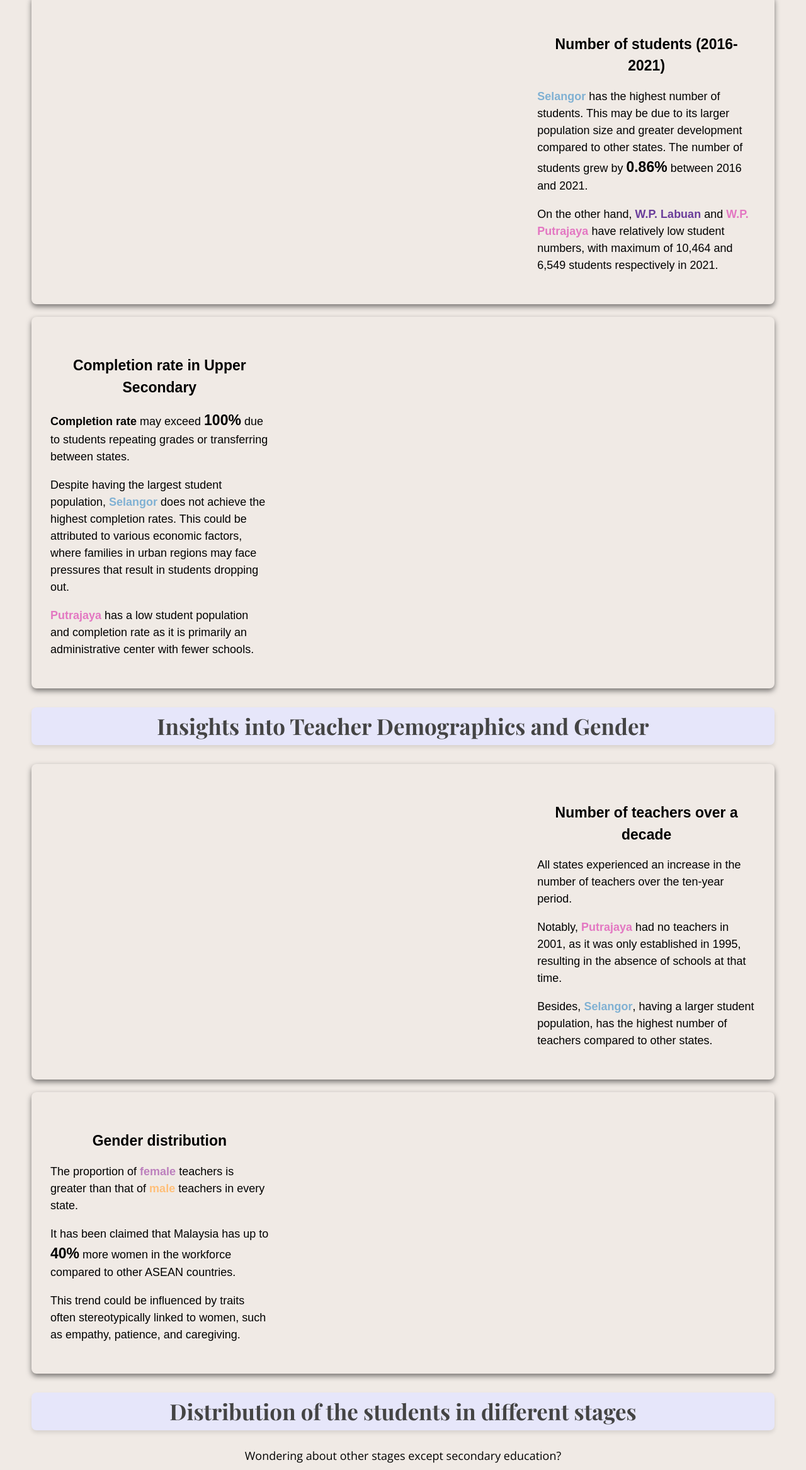
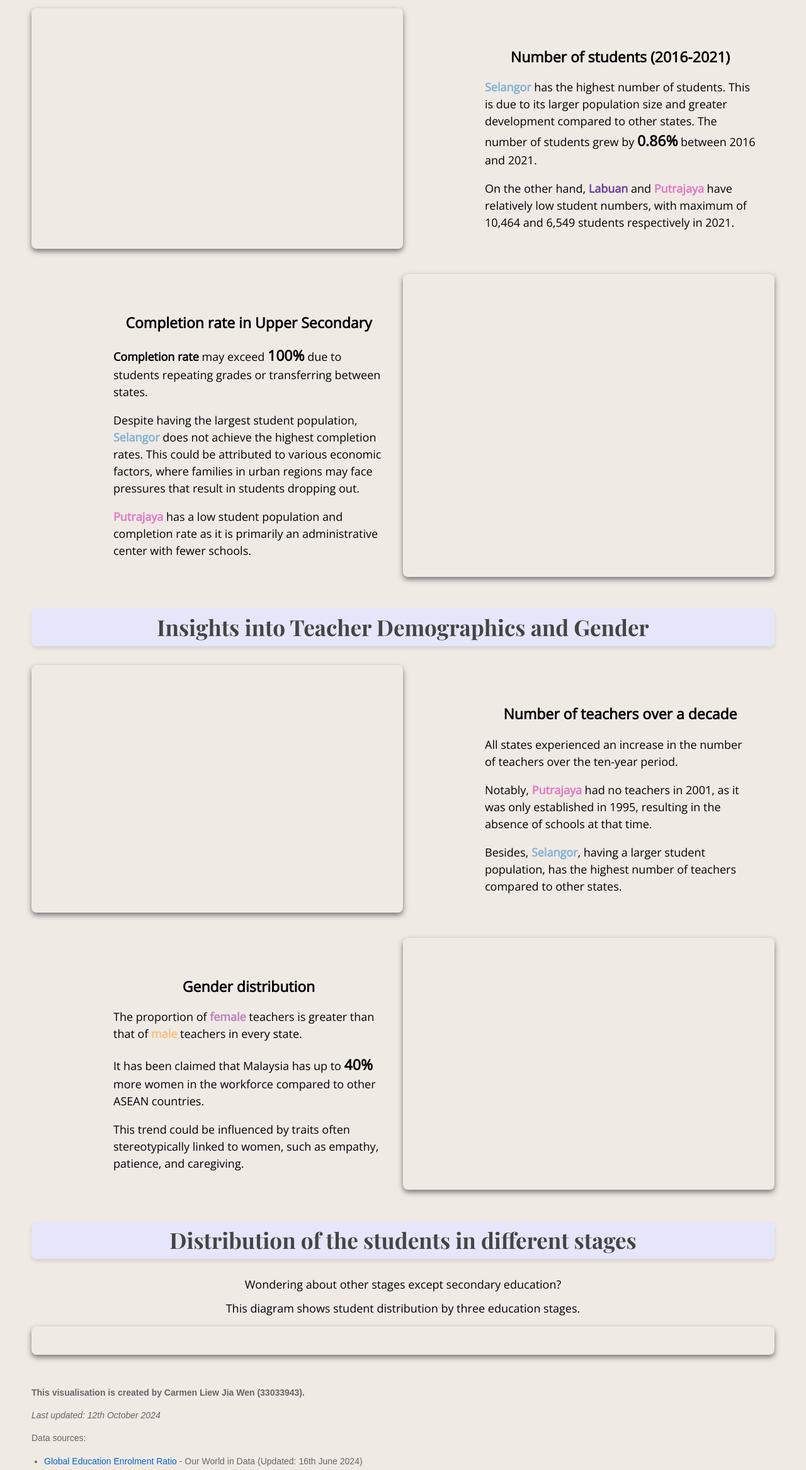
Before and after one commit to CarmenLiew/FIT3179, a plain HTML site: page Assignment2/index.html in a window 1280 px wide. Shown: the part 429-2763 px from the top of the page at 63% size. Drawn offline with nearby package versions, Linux system fonts and the light colour scheme; a script that the page names is missing.

Commit message:
Latest updated index.html

```diff
--- a/Assignment2/index.html
+++ b/Assignment2/index.html
@@ -1,8 +1,9 @@
 <!DOCTYPE html>
-<html>
-
+<html lang="en">
 <head>
-    <title>FIT3179 Assignment 2</title>
+    <meta charset="UTF-8">
+    <meta name="viewport" content="width=device-width, initial-scale=1.0">
+    <title>Secondary Education Quality in Malaysia</title>
     <!-- Import Vega & Vega-Lite (does not have to be from CDN) -->
     <script src="https://cdn.jsdelivr.net/npm/vega@5.20.2"></script>
     <script src="https://cdn.jsdelivr.net/npm/vega-lite@5.1.0"></script>
@@ -11,7 +12,6 @@
     <!-- Import pure.css -->
     <link rel="stylesheet" href="https://unpkg.com/purecss@2.0.3/build/pure-min.css"
         integrity="sha384-cg6SkqEOCV1NbJoCu11+bm0NvBRc8IYLRGXkmNrqUBfTjmMYwNKPWBTIKyw9mHNJ" crossorigin="anonymous">
-    <meta name="viewport" content="width=device-width, initial-scale=1">
 
     <!-- Google font -->
     <link rel="preconnect" href="https://fonts.googleapis.com">
@@ -25,118 +25,102 @@
 </head>
 
 <body>
-
     <div class="page">
-        <!-- Title Container -->
         <h1>Secondary Education Quality in Malaysia</h1>
 
         <div class="subtitle-container">
             <h2>Global Secondary Education Enrolment Ratio, 2021</h2>
         </div>
-        <!-- pure grid group -->
-        <div class="pure-g hover-container">
-            <div class="pure-u-1-1">
+
+        <div class="pure-g">
+            <div class="pure-u-1-1 hover-container">
                 <div id="vis1" class="vis-container centered-map"></div>
             </div>
         </div>
-        <!-- end pure grid group -->
 
-        <!-- Subtitle Container -->
         <div class="subtitle-container">
             <h2>Insights into Student Demographics and Completion Rate</h2>
         </div>
 
-        <!-- pure grid group -->
-        <div class="pure-g hover-container">
-            <div class="pure-u-2-3">
+        <div class="vis-row">
+            <div class="vis-col hover-container">
                 <div id="vis2" class="vis-container"></div>
             </div>
-            <div class="pure-u-1-3">
-                <div class="description-right">
+            <div class="vis-col">
+                <div class="description-right description-adjust">
                     <p>Number of students (2016-2021)</p>
-                    <p><span style="color: rgb(128, 177, 211); font-weight: 600;">Selangor</span> has the highest number of students. This may be due to its larger population size and greater development compared to other states. The number of students grew by <span style="font-weight: 600; font-size: 23px;">0.86%</span> between 2016 and 2021.</p>
-                    <p>On the other hand, <span style="color: rgb(106, 61, 154); font-weight: 600;">W.P. Labuan</span> and <span style="color: rgb(227, 119, 194); font-weight: 600;">W.P. Putrajaya</span> have relatively low student numbers, with maximum of 10,464 and 6,549 students respectively in 2021.</p>
+                    <p><span style="color: rgb(128, 177, 211); font-weight: 600;">Selangor</span> has the highest number of students. This is due to its larger population size and greater development compared to other states. The number of students grew by <span style="font-weight: 600; font-size: 23px;">0.86%</span> between 2016 and 2021.</p>
+                    <p>On the other hand, <span style="color: rgb(106, 61, 154); font-weight: 600;">Labuan</span> and <span style="color: rgb(227, 119, 194); font-weight: 600;"> Putrajaya</span> have relatively low student numbers, with maximum of 10,464 and 6,549 students respectively in 2021.</p>
                 </div>
             </div>
         </div>
 
-        <div class="pure-g hover-container">
-            <div class="pure-u-1-3">
-                <div class="description-left">
+        <div class="vis-row">
+            <div class="vis-col">
+                <div class="description-left description-adjust">
                     <p>Completion rate in Upper Secondary</p>
-                    <p><span style="font-weight: 600;">Completion rate</span> may exceed <span style="font-weight: 600; font-size: 23px;">100%</span> due to students repeating
-                        grades or transferring between states.</p>
-                    <p>Despite having the largest student population, <span style="color: rgb(128, 177, 211); font-weight: 600;">Selangor</span> does not achieve the highest completion rates. This could be attributed to various economic factors, where families in urban regions may face pressures that result in students dropping out. </p>
-                    <p><span style="color: rgb(227, 119, 194); font-weight: 600;">Putrajaya</span> has a low student
-                        population and completion rate as it is primarily an administrative center with fewer schools.
-                    </p>
+                    <p><span style="font-weight: 600;">Completion rate</span> may exceed <span style="font-weight: 600; font-size: 23px;">100%</span> due to students repeating grades or transferring between states.</p>
+                    <p>Despite having the largest student population, <span style="color: rgb(128, 177, 211); font-weight: 600;">Selangor</span> does not achieve the highest completion rates. This could be attributed to various economic factors, where families in urban regions may face pressures that result in students dropping out.</p>
+                    <p><span style="color: rgb(227, 119, 194); font-weight: 600;">Putrajaya</span> has a low student population and completion rate as it is primarily an administrative center with fewer schools.</p>
                 </div>
             </div>
-            <div class="pure-u-2-3">
-                <div id="vis3" class="vis-container"></div>
+            <div class="vis-col hover-container">
+                <div id="vis3" class="vis-container"></div> <!-- Move vis3 to the right -->
             </div>
         </div>
-        <!-- end pure grid group -->
 
-        <!-- Subtitle Container -->
-        <div class="subtitle-container closer-subtitle">
+        <div class="subtitle-container">
             <h2>Insights into Teacher Demographics and Gender</h2>
         </div>
 
-        <!-- pure grid group -->
-        <div class="pure-g hover-container">
-            <div class="pure-u-2-3">
+        <div class="vis-row">
+            <div class="vis-col hover-container">
                 <div id="vis4" class="vis-container"></div>
             </div>
-            <div class="pure-u-1-3">
-                <div class="description-right">
+            <div class="vis-col">
+                <div class="description-right description-adjust">
                     <p>Number of teachers over a decade</p>
                     <p>All states experienced an increase in the number of teachers over the ten-year period.</p>
-                    <p>Notably, <span style="color: rgb(227, 119, 194); font-weight: 600;">Putrajaya</span> had no teachers in 2001, as it was only established in 1995, resulting in the absence of schools at that time. </p>
+                    <p>Notably, <span style="color: rgb(227, 119, 194); font-weight: 600;">Putrajaya</span> had no teachers in 2001, as it was only established in 1995, resulting in the absence of schools at that time.</p>
                     <p>Besides, <span style="color: rgb(128, 177, 211); font-weight: 600;">Selangor</span>, having a larger student population, has the highest number of teachers compared to other states.</p>
                 </div>
             </div>
         </div>
-        <!-- end pure grid group -->
 
-        <!-- pure grid group -->
-        <div class="pure-g hover-container">
-            <div class="pure-u-1-3">
-                <div class="description-left">
+        <div class="vis-row">
+            <div class="vis-col">
+                <div class="description-left description-vis5">
                     <p>Gender distribution</p>
-                <p>The proportion of <span style="color: rgb(188, 128, 189); font-weight: 600;">female</span> teachers is greater than that of <span style="color: rgb(255, 191, 121); font-weight: 600;">male</span> teachers in every state. </p>
-                <p>It has been claimed that Malaysia has up to <span style="font-weight: 600; font-size: 23px;">40%</span> more women in the workforce compared to other ASEAN countries.</p>
-                <p>This trend could be influenced by traits often stereotypically linked to women, such as empathy, patience, and caregiving.</p>
+                    <p>The proportion of <span style="color: rgb(188, 128, 189); font-weight: 600;">female</span> teachers is greater than that of <span style="color: rgb(255, 191, 121); font-weight: 600;">male</span> teachers in every state.</p>
+                    <p>It has been claimed that Malaysia has up to <span style="font-weight: 600; font-size: 23px;">40%</span> more women in the workforce compared to other ASEAN countries.</p>
+                    <p>This trend could be influenced by traits often stereotypically linked to women, such as empathy, patience, and caregiving.</p>
+                </div>
             </div>
-            </div>
-            <div class="pure-u-2-3">
+            <div class="vis-col hover-container">
                 <div id="vis5" class="vis-container"></div>
             </div>
         </div>
-        <!-- end pure grid group -->
 
-        <!-- Subtitle Container -->
         <div class="subtitle-container">
             <h2>Distribution of the students in different stages</h2>
         </div>
-        <p style="text-align: center; margin-top: 5px; font-size: 18px;">Wondering about other stages except secondary education? <p>
-        <p style="text-align: center; margin-top: 5px; font-size: 18px;">This diagram shows student distribution by three education stages. <p>
 
-        <!-- pure grid group -->
-        <div class="pure-g hover-container">
-            <div class="pure-u-1-1">
+        <p style="text-align: center; margin-top: 5px; font-size: 18px;">Wondering about other stages except secondary education?</p>
+        <p style="text-align: center; margin-top: 5px; font-size: 18px;">This diagram shows student distribution by three education stages.</p>
+
+        <div class="pure-g">
+            <div class="pure-u-1-1 hover-container">
                 <div id="vis6" class="vis-container"></div>
             </div>
         </div>
-        <!-- end pure grid group -->
 
         <div class="pure-g">
-            <div class="pure-u-1-1 small-font" style="line-height: 1.6; margin: 15px 0; font-size: 14px;">
-                <p><strong>This visualization is created by Carmen Liew Jia Wen (33033943).</strong></p>
+            <div class="pure-u-1-1 small-font">
+                <p><strong>This visualisation is created by Carmen Liew Jia Wen (33033943).</strong></p>
                 <p><em>Last updated: 12th October 2024</em></p>
                 <p>Data sources:</p>
-                <ul style="padding-left: 20px; list-style-type: disc;">
-                    <li><a href="https://ourworldindata.org/global-education" target="_blank">Global Education Ratio</a> - Our World in Data (Updated: 16th June 2024)</li>
+                <ul>
+                    <li><a href="https://ourworldindata.org/global-education" target="_blank">Global Education Enrolment Ratio</a> - Our World in Data (Updated: 16th June 2024)</li>
                     <li><a href="https://archive.data.gov.my/data/en_US/dataset/number-of-students-at-secondary-level-in-government-government-aided-schools-by-state-malaysia" target="_blank">Secondary School Students by State</a> - data.gov.my (Updated: 23rd June 2023)</li>
                     <li><a href="https://open.dosm.gov.my/data-catalogue/completion_school_state" target="_blank">Completion Rates by State</a> - OpenDOSM (Updated: 1st Sept 2024)</li>
                     <li><a href="https://archive.data.gov.my/data/en_US/dataset/number-of-secondary-school-teachers-in-government-government-aided-schools-by-state-and-sex" target="_blank">Secondary School Teachers by State and Gender</a> - data.gov.my (Updated: 26th June 2023)</li>
@@ -144,8 +128,7 @@
                 </ul>
             </div>
         </div>
-
-    </div> <!-- end page -->
+    </div>
 
     <script type="text/javascript">
         var specVis1 = "js/choropleth_map.vg.json";
@@ -155,30 +138,29 @@
         var specVis5 = "js/butterfly_chart.vg.json";
         var specVis6 = "js/sankey_diagram.vg.json";
 
-        vegaEmbed('#vis1', specVis1).then(function (result) {
+        vegaEmbed('#vis1', specVis1).then(function(result) {
             // Access the Vega view instance (https://vega.github.io/vega/docs/api/view/) as result.view
         }).catch(console.error);
 
-        vegaEmbed('#vis2', specVis2).then(function (result) {
+        vegaEmbed('#vis2', specVis2).then(function(result) {
             // Access the Vega view instance (https://vega.github.io/vega/docs/api/view/) as result.view
         }).catch(console.error);
 
-        vegaEmbed('#vis3', specVis3).then(function (result) {
+        vegaEmbed('#vis3', specVis3).then(function(result) {
             // Access the Vega view instance (https://vega.github.io/vega/docs/api/view/) as result.view
         }).catch(console.error);
 
-        vegaEmbed('#vis4', specVis4).then(function (result) {
+        vegaEmbed('#vis4', specVis4).then(function(result) {
             // Access the Vega view instance (https://vega.github.io/vega/docs/api/view/) as result.view
         }).catch(console.error);
 
-        vegaEmbed('#vis5', specVis5).then(function (result) {
+        vegaEmbed('#vis5', specVis5).then(function(result) {
             // Access the Vega view instance (https://vega.github.io/vega/docs/api/view/) as result.view
         }).catch(console.error);
 
-        vegaEmbed('#vis6', specVis6).then(function (result) {
+        vegaEmbed('#vis6', specVis6).then(function(result) {
             // Access the Vega view instance (https://vega.github.io/vega/docs/api/view/) as result.view
         }).catch(console.error);
     </script>
 </body>
-
 </html>
```
